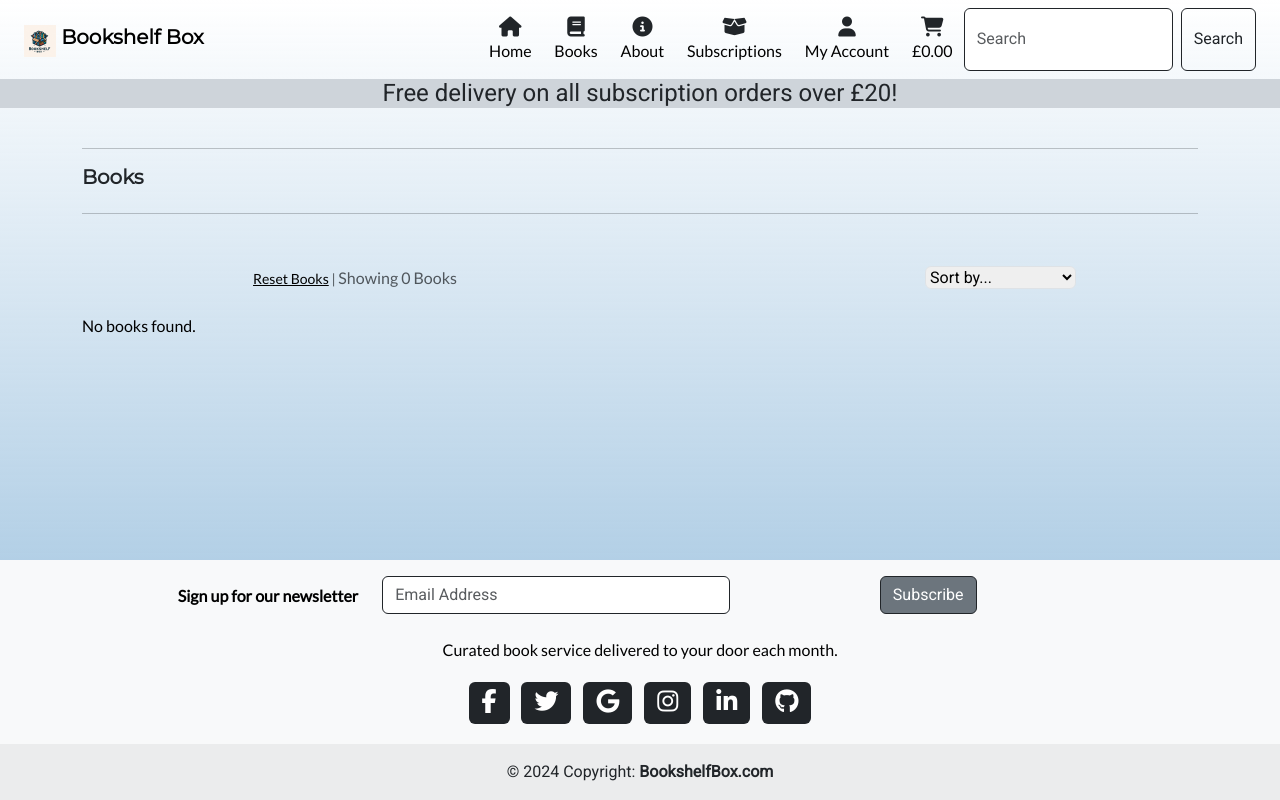
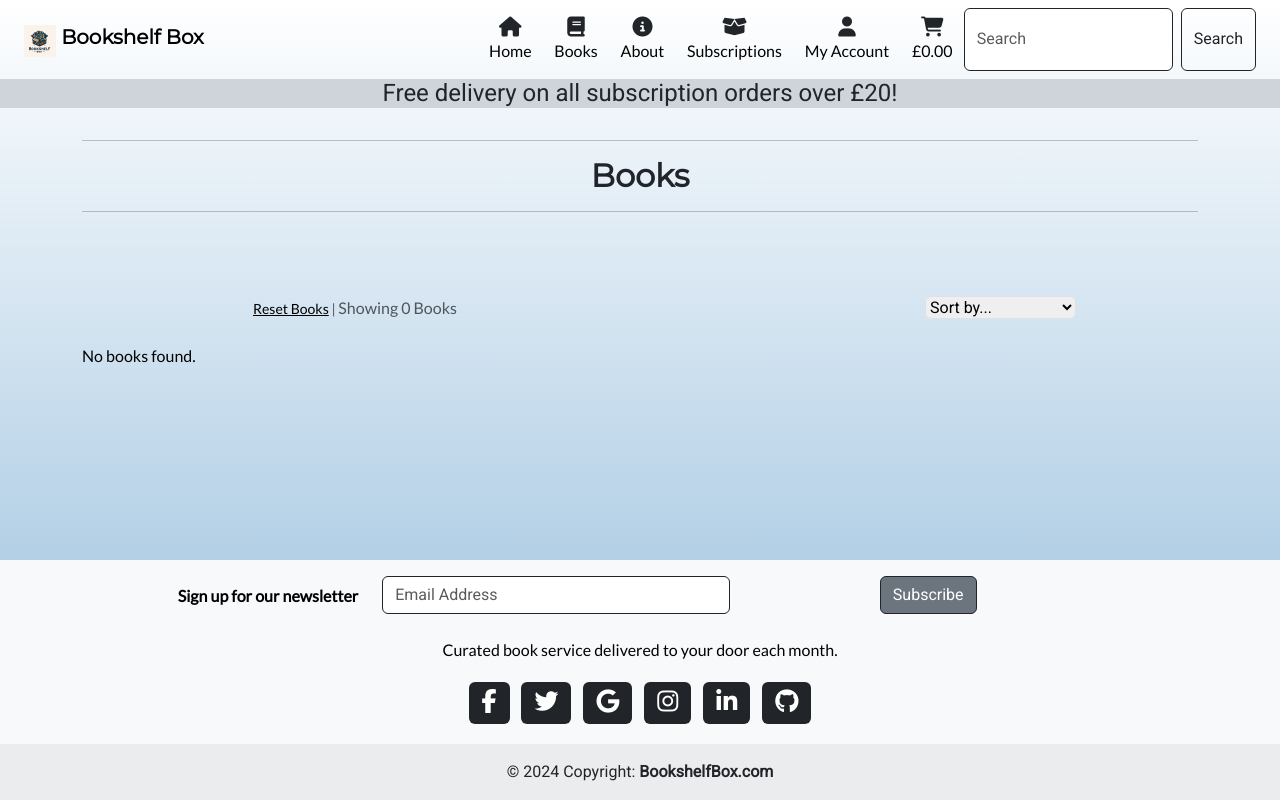
Before and after one commit to JusJae/ci-ms4-bookshelf-box, a Django app: page /books/ in a window 1280 px wide. Run offline with Django 3.2, Linux system fonts and the light colour scheme; data that the repository does not hold is empty; some libraries are stand-ins or nearby versions.

Commit message:
feat: update page header styling in templates

```diff
--- a/books/templates/books/book_list.html
+++ b/books/templates/books/book_list.html
@@ -2,18 +2,18 @@
 {% load static %}
 {% load rating_filters %}
 
+{% block page_header %}
+    <div class="container mt-3 mb-2 text-center">
+        <hr>
+        <h2 class="header-font">Books</h2>
+        <hr>
+    </div>
+{% endblock %}
 
 {% block content %}
 <div class="overlay"></div>
 <main class="flex-shrink-0">
     <div class="container mt-4">
-    <div class="row">
-            <div class="col">
-                <hr>
-                <h2 class="logo-font mb-4">Books</h2>
-                <hr>
-            </div>
-        </div>
         <!-- Category Badges -->
         <div class="row">
             <div class="col mb-3 text-center">
--- a/static/css/base.css
+++ b/static/css/base.css
@@ -81,6 +81,11 @@ p {
     font-family: var(--primary-font);
     font-weight: 900;
     font-size: 1.25em;
+}
+
+.header-font {
+    font-family: var(--primary-font) !important;
+    font-weight: 700 !important;
 }
 
 .background-mask {
--- a/subscriptions/templates/subscriptions/create_subscription.html
+++ b/subscriptions/templates/subscriptions/create_subscription.html
@@ -5,7 +5,7 @@
 {% block page_header %}
     <div class="container mt-3 mb-2 text-center">
         <hr>
-        <h2>Create Subscription</h2>
+        <h2 class="header-font">Create Subscription</h2>
         <hr>
     </div>
 {% endblock %}
@@ -13,10 +13,10 @@
 {% block content %}
 <div class="overlay"></div>
 <main class="container text-center">
+    <div class="container">
         <div class="col-12 col-lg-6">
             <p class="lead">Select your subscription options below</p>
         </div>
-
         <div class="col-12 col-lg-6">
             <form method="POST" action="" id="create-subscription-form">
                 {% csrf_token %}
@@ -24,5 +24,6 @@
                 <button type="submit" class="btn btn-lg cta-btn mt-3" id="create-subscription-form">Create Subscription</button>
             </form>
         </div>
+    </div>
 </main>
 {% endblock %}
--- a/subscriptions/templates/subscriptions/view_subscription.html
+++ b/subscriptions/templates/subscriptions/view_subscription.html
@@ -3,7 +3,7 @@
 {% block title %}Your Subscription{% endblock %}
 
 {% block page_header %}
-    <div class="container my-3  text-center">
+    <div class="container my-3 text-center">
         <hr>
         <h2>Your Subscription</h2>
         <hr>
```
Also changed, not shown: books/templates/books/book_detail.html (+12 -8 lines), boxes/templates/boxes/box.html (+8 -7 lines). Lines whose indentation alone changed are shown as unchanged.
